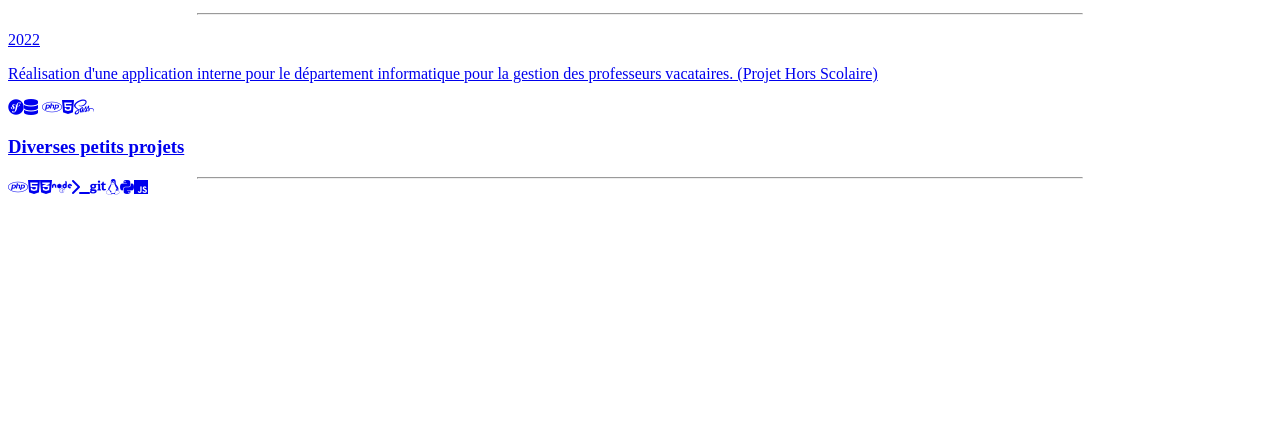
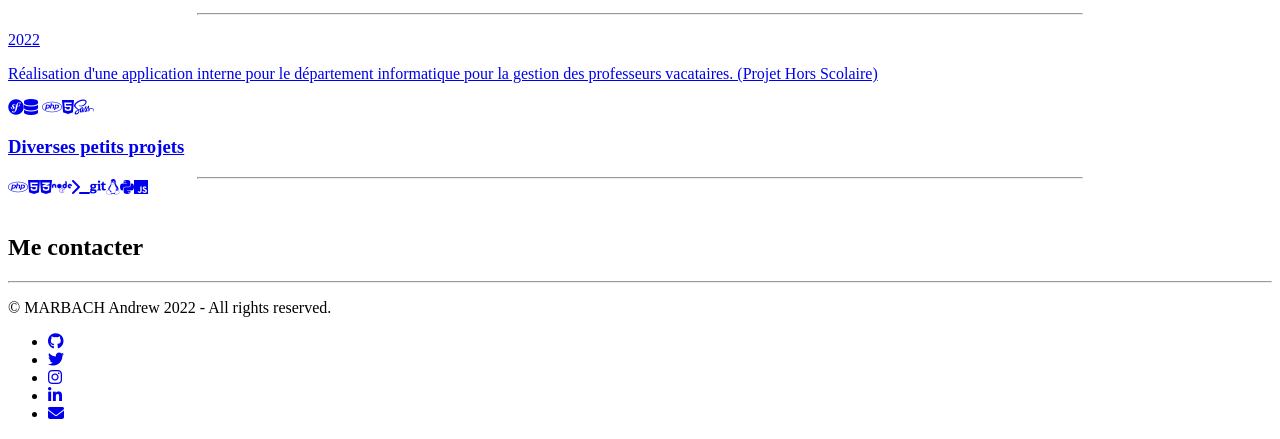
Before and after one commit to Andrew672/SitePerso, a Symfony app: template templates/home/index.html.twig in a window 1280 px wide. Shown: the part 4394-4833 px from the top of the page. Before the commit the page ends 4589 px from the top, so only its background shows below. Run offline with Twig, Linux system fonts and the light colour scheme; the template is opened without the code that fills it, so the values that code supplies are empty; some libraries are stand-ins or nearby versions.

Commit message:
Ajout du footer

```diff
--- a/assets/styles/app.scss
+++ b/assets/styles/app.scss
@@ -1,2 +1,3 @@
 @import "custom";
+@import "footer";
 @import "~bootstrap/scss/bootstrap";
--- a/assets/styles/custom.scss
+++ b/assets/styles/custom.scss
@@ -22,7 +22,7 @@
 }
 
     body{
-        background-color: rgb(44, 54, 57)   !important;
+        background-color: #2c3639   !important;
         padding-top: 80px !important;
         color: white !important;
 
--- a/templates/base.html.twig
+++ b/templates/base.html.twig
@@ -43,6 +43,24 @@
 
 
         {% endblock %}
+        <footer class="mainfooter text-center " role="contentinfo">
+	<div class="footer-middle text-center">
+		<div class="container text-center">
+		    <div class="row">
+			    <div class="col-md-12 copy">
+			        <p class="text-center">&copy; MARBACH Andrew 2022 - All rights reserved.</p>
+				    <ul class="social-network social-circle">
+				        <li><a href="https://github.com/Andrew672" class="icoGit" title="Mon GitHub" target="_blank"><i class="fa fa-github"></i></a></li>
+				  <li><a href="https://twitter.com/andrew_mbch" class="icoTwitter" title="Mon Twitter" target="_blank"><i class="fa fa-twitter"></i></a></li>
+				  <li><a href="https://www.instagram.com/a_mbch" class="icoInstagram" title="Mon Insta" target="_blank"><i class="fa fa-instagram"></i></a></li>
+                  <li><a href="https://www.linkedin.com/in/andrew-marbach-832a8b24b/" class="icoInstagram" title="Mon LinkedIn" target="_blank"><i class="fa fa-linkedin"></i></a></li>
+				  <li><a href="mailto:dev@andrew-marbach.fr" class="icoGmail" title="Mon Mail"><i class="fa fa-envelope"></i></a></li>
 
+				</ul>
+			  </div>
+			</div>
+		  </div>
+		</div>
+	  </footer>
     </body>
 </html>
--- a/templates/home/index.html.twig
+++ b/templates/home/index.html.twig
@@ -282,6 +282,18 @@
 
 
 
+  <div class="container bordure-titre">
+   <section class="info-interets">
+    <br>
+        <h1 id='contact'>Me contacter </h1>
+
+
+        <hr>
+
+    </div>
+
+
+
 
 
 
```
Also changed, not shown: assets/styles/footer.scss (added, +94 -0 lines).
